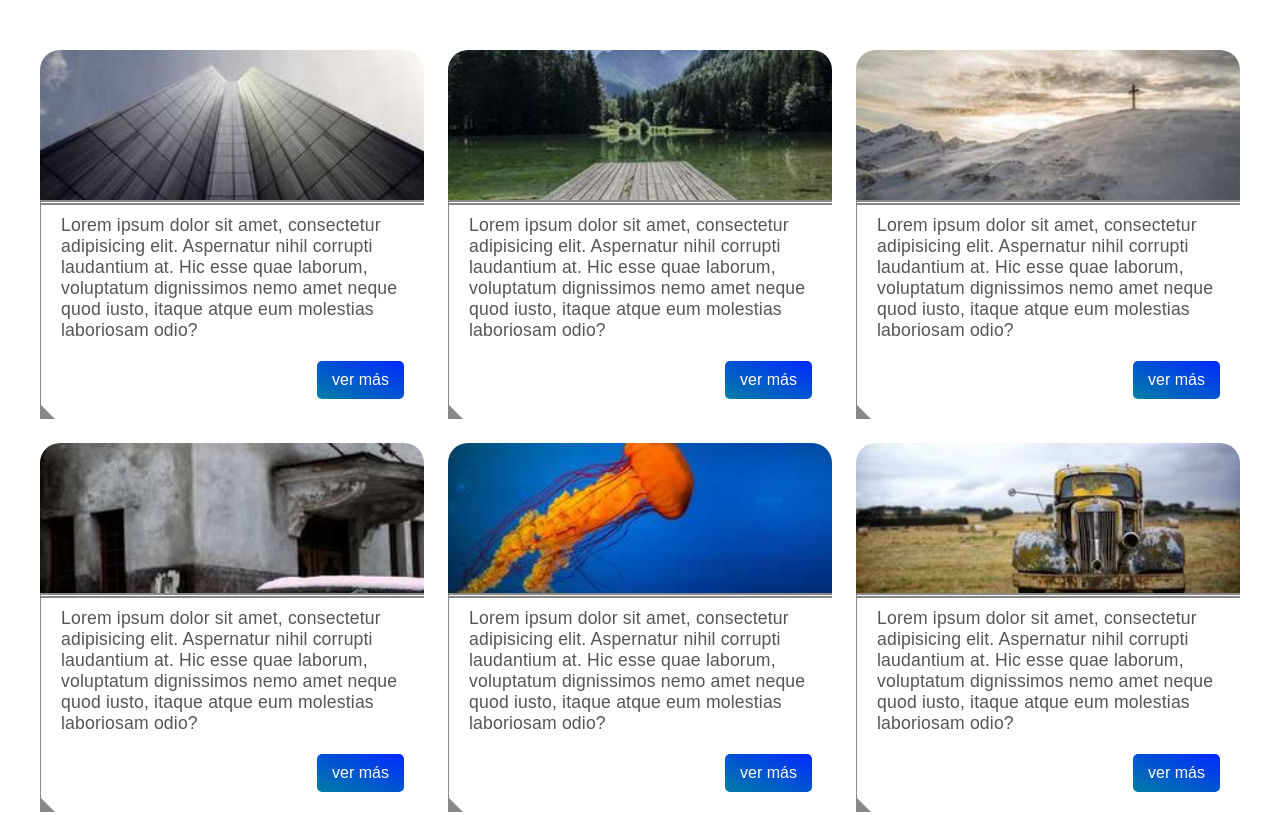
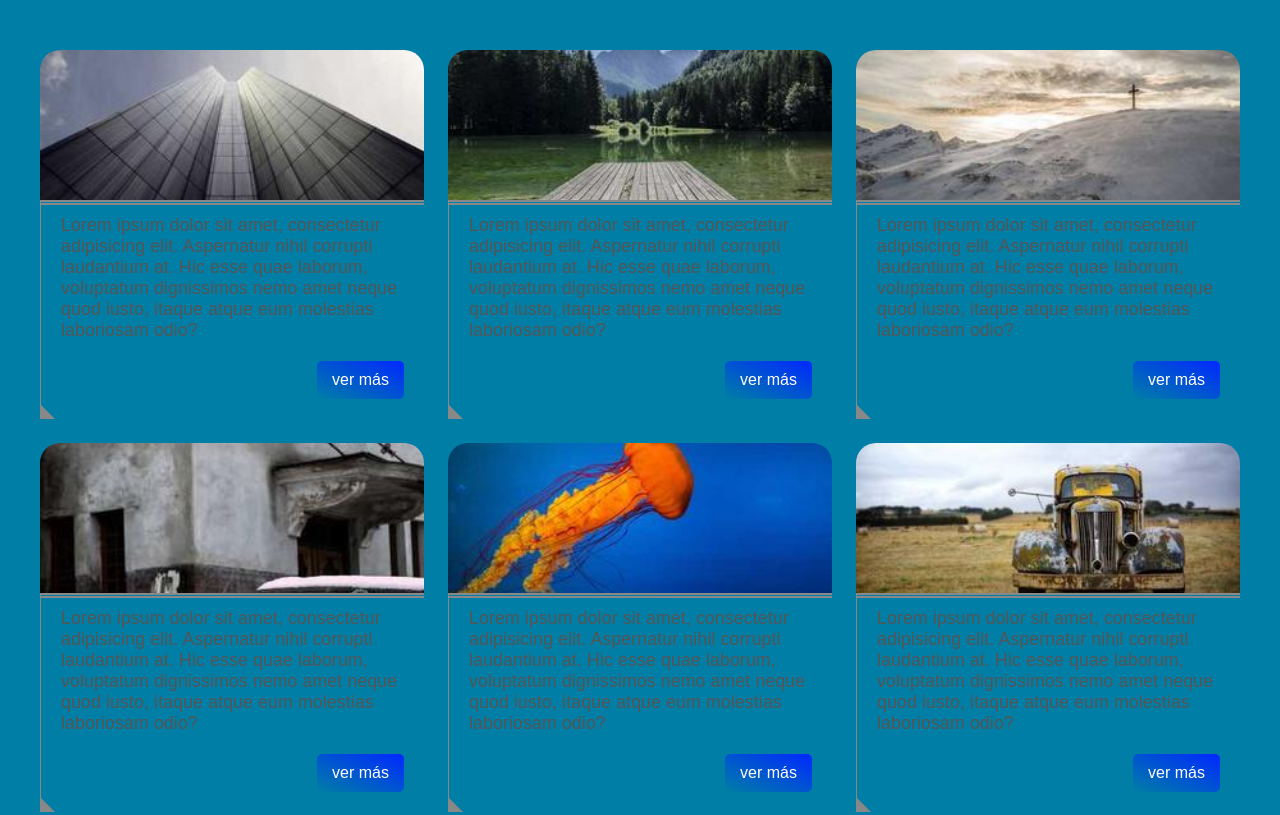
Before and after one commit to Pilarcsa/ejemplo-layout, a plain HTML site: page index.html in a window 1280 px wide. Shown: the top 815 px of the page. Drawn offline with Linux system fonts and the light colour scheme.

Commit message:
cambio en background color

```diff
--- a/css/estilo.css
+++ b/css/estilo.css
@@ -5,6 +5,7 @@
 body{
     font-family:sans-serif;
     padding-top:50px;
+    background-color: #007ea5;
 }
 .articulos{
     width:90%;
```
